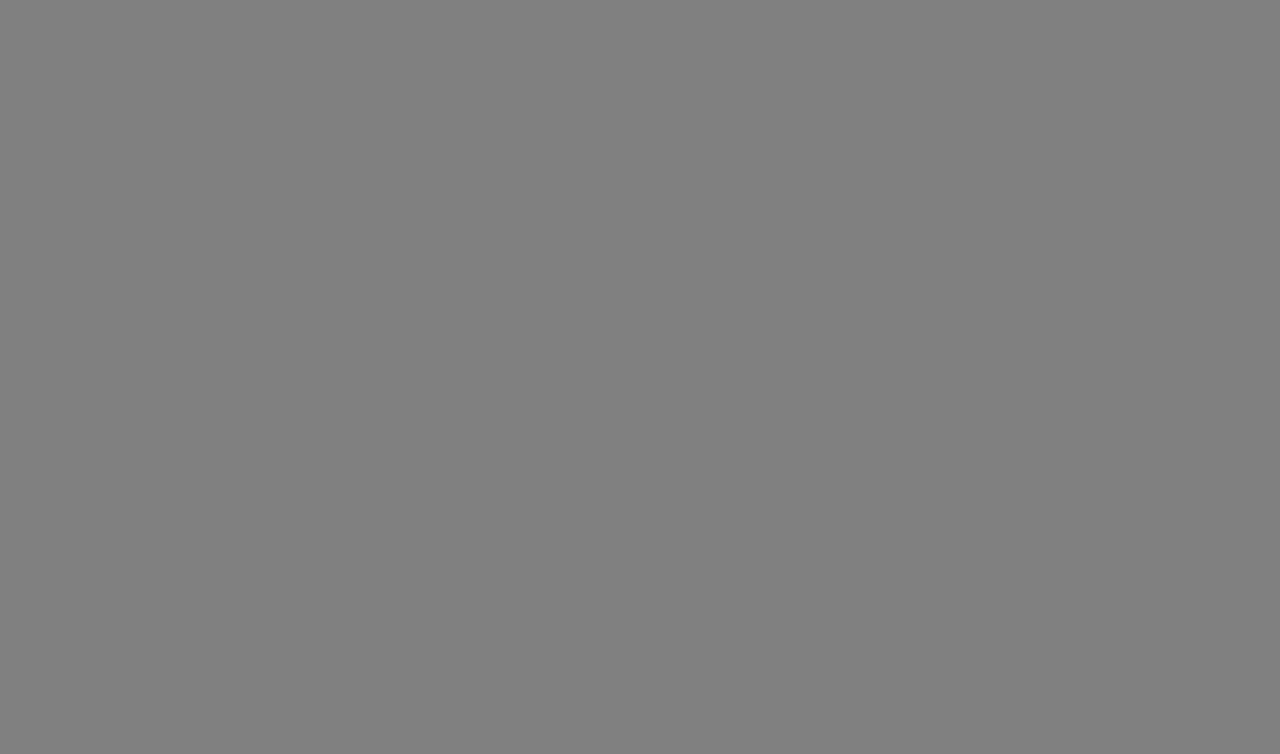
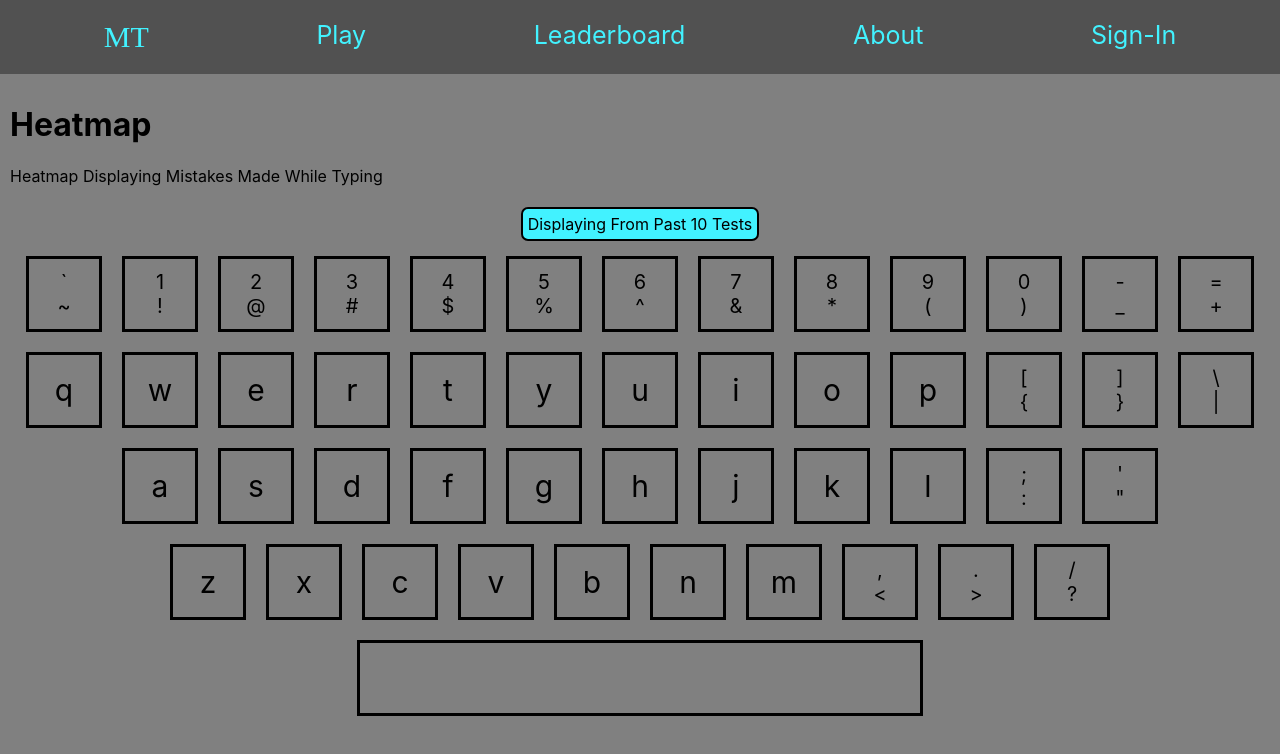
Before and after one commit to PlutonianProgrammer/Mattype, a React (Create React App) app in the folder frontend/: page /heatmap in a window 1280 px wide. Before the commit this address had no page. Shown: the top 754 px of the page. Built offline with nearby package versions, Linux system fonts and the light colour scheme; a web font is replaced by a local one.

Commit message:
Created CSS keyboard, heatmap page

```diff
--- a/frontend/src/App.js
+++ b/frontend/src/App.js
@@ -5,6 +5,7 @@ import Play from "./routes/play/play.component";
 import Auth from "./routes/auth/auth.component";
 import About from "./routes/about/about.component";
 import Stats from "./routes/stats/stats.component";
+import HeatMap from "./routes/heatmap/heatmap.component";
 import Leaderboard from "./routes/leaderboard/leaderboard.component";
 
 const App = () => {
@@ -23,6 +24,7 @@ const App = () => {
         <Route path='auth' element={<Auth />} />
         <Route path='about' element={<About />} />
         <Route path='stats' element={<Stats />} />
+        <Route path='heatmap' element={<HeatMap />} />
         <Route path='leaderboard' element={<Leaderboard />} />
       </Route>
     </Routes>
--- a/frontend/src/components/sign-in/sign-in.component.jsx
+++ b/frontend/src/components/sign-in/sign-in.component.jsx
@@ -7,7 +7,7 @@ import BubbleDiv from "../bubble-div/bubble-div.component";
 import "./sign-in.styles.scss";
 
 const SignIn = () => {
-  const { login } = useContext(AuthContext);
+  const { login, guestLogin } = useContext(AuthContext);
   const [username, setUsername] = useState("");
   const [password, setPassword] = useState("");
   const handleSubmit = () => {
@@ -30,7 +30,9 @@ const SignIn = () => {
         placeholder='password'
       />
       <BubbleDiv onClick={handleSubmit}>Sign In</BubbleDiv>
-      <BubbleDiv className='guest-button'>Sign In As Guest</BubbleDiv>
+      <BubbleDiv className='guest-button' onClick={guestLogin}>
+        Sign In As Guest
+      </BubbleDiv>
       <BubbleDiv className='google-button'>Sign In With Google</BubbleDiv>
     </div>
   );
--- /dev/null
+++ b/frontend/src/routes/heatmap/heatmap.component.jsx
@@ -0,0 +1,196 @@
+import { useContext } from "react";
+import { AuthContext } from "../../contexts/AuthContext";
+
+import "./heatmap.styles.scss";
+import BubbleDiv from "../../components/bubble-div/bubble-div.component";
+
+const HeatMap = () => {
+  const { helperFetch } = useContext(AuthContext);
+
+  return (
+    <div className='heatmap-container'>
+      <h1>Heatmap</h1>
+      <p>Heatmap Displaying Mistakes Made While Typing</p>
+      <div className='button-container'>
+        <BubbleDiv>Displaying From Past 10 Tests</BubbleDiv>
+      </div>
+      <div className='keyboard-container'>
+        <div className='row 1'>
+          <div id='`' className='key double'>
+            <p>`</p>
+            <p>~</p>
+          </div>
+          <div id='1' className='key double'>
+            <p>1</p>
+            <p>!</p>
+          </div>
+          <div id='2' className='key double'>
+            <p>2</p>
+            <p>@</p>
+          </div>
+          <div id='3' className='key double'>
+            <p>3</p>
+            <p>#</p>
+          </div>
+          <div id='4' className='key double'>
+            <p>4</p>
+            <p>$</p>
+          </div>
+          <div id='5' className='key double'>
+            <p>5</p>
+            <p>%</p>
+          </div>
+          <div id='6' className='key double'>
+            <p>6</p>
+            <p>^</p>
+          </div>
+          <div id='7' className='key double'>
+            <p>7</p>
+            <p>&</p>
+          </div>
+          <div id='8' className='key double'>
+            <p>8</p>
+            <p>*</p>
+          </div>
+          <div id='9' className='key double'>
+            <p>9</p>
+            <p>(</p>
+          </div>
+          <div id='0' className='key double'>
+            <p>0</p>
+            <p>)</p>
+          </div>
+          <div id='-' className='key double'>
+            <p>-</p>
+            <p>_</p>
+          </div>
+          <div id='=' className='key double'>
+            <p>=</p>
+            <p>+</p>
+          </div>
+        </div>
+        <div className='row 2'>
+          <div id='q' className='key'>
+            q
+          </div>
+          <div id='w' className='key'>
+            w
+          </div>
+          <div id='e' className='key'>
+            e
+          </div>
+          <div id='r' className='key'>
+            r
+          </div>
+          <div id='t' className='key'>
+            t
+          </div>
+          <div id='y' className='key'>
+            y
+          </div>
+          <div id='u' className='key'>
+            u
+          </div>
+          <div id='i' className='key'>
+            i
+          </div>
+          <div id='o' className='key'>
+            o
+          </div>
+          <div id='p' className='key'>
+            p
+          </div>
+          <div id='[' className='key double'>
+            <p>[</p>
+            <p>{`${"{"}`}</p>
+          </div>
+          <div id=']' className='key double'>
+            <p>]</p>
+            <p>{`${"}"}`}</p>
+          </div>
+          <div id='\' className='key double'>
+            <p>\</p>
+            <p>|</p>
+          </div>
+        </div>
+        <div className='row 3'>
+          <div id='a' className='key'>
+            a
+          </div>
+          <div id='s' className='key'>
+            s
+          </div>
+          <div id='d' className='key'>
+            d
+          </div>
+          <div id='f' className='key'>
+            f
+          </div>
+          <div id='g' className='key'>
+            g
+          </div>
+          <div id='h' className='key'>
+            h
+          </div>
+          <div id='j' className='key'>
+            j
+          </div>
+          <div id='k' className='key'>
+            k
+          </div>
+          <div id='l' className='key'>
+            l
+          </div>
+          <div id=';' className='key double'>
+            <p>;</p>
+            <p>:</p>
+          </div>
+          <div id='"' className='key double'>
+            <p>'</p>
+            <p>"</p>
+          </div>
+        </div>
+        <div className='row 4'>
+          <div id='z' className='key'>
+            z
+          </div>
+          <div id='x' className='key'>
+            x
+          </div>
+          <div id='c' className='key'>
+            c
+          </div>
+          <div id='v' className='key'>
+            v
+          </div>
+          <div id='b' className='key'>
+            b
+          </div>
+          <div id='n' className='key'>
+            n
+          </div>
+          <div id='m' className='key'>
+            m
+          </div>
+          <div id=',' className='key double'>
+            <p>,</p>
+            <p>{`${"<"}`}</p>
+          </div>
+          <div id='.' className='key double'>
+            <p>.</p>
+            <p>{`${">"}`}</p>
+          </div>
+          <div id='/' className='key double'>
+            <p>/</p>
+            <p>?</p>
+          </div>
+        </div>
+        <div className='row 5'>
+          <div id='space' className='key'></div>
+        </div>
+      </div>
+    </div>
+  );
+};
+
+export default HeatMap;
--- /dev/null
+++ b/frontend/src/routes/heatmap/heatmap.styles.scss
@@ -0,0 +1,41 @@
+.heatmap-container {
+  padding: 10px;
+  .button-container {
+    display: flex;
+    flex-direction: row;
+    justify-content: center;
+    align-items: center;
+    * {
+      padding: 5px;
+      margin: 5px;
+    }
+  }
+  .keyboard-container {
+    .row {
+      display: flex;
+      flex-direction: row;
+      justify-content: center;
+      .key {
+        margin: 10px;
+        font-size: 30px;
+        width: 60px;
+        height: 60px;
+        display: flex;
+        justify-content: center;
+        align-items: center;
+        padding: 5px;
+        border: 3px solid black;
+        p {
+          margin: 0px;
+        }
+      }
+      .double {
+        flex-direction: column;
+        font-size: 20px;
+      }
+      #space {
+        width: 550px;
+      }
+    }
+  }
+}
--- a/frontend/src/routes/navigation/navigation.component.jsx
+++ b/frontend/src/routes/navigation/navigation.component.jsx
@@ -16,7 +16,12 @@ const Navigation = () => {
           MT
         </Link>
         <Link to='/play'>Play</Link>
-        {user && <Link to='/stats'>Stats</Link>}
+        {user && (
+          <>
+            <Link to='/stats'>Stats</Link>
+            <Link to='/heatmap'>Heatmap</Link>
+          </>
+        )}
         <Link to='/leaderboard'>Leaderboard</Link>
         <Link to='/about'>About</Link>
         {!user ? (
```
